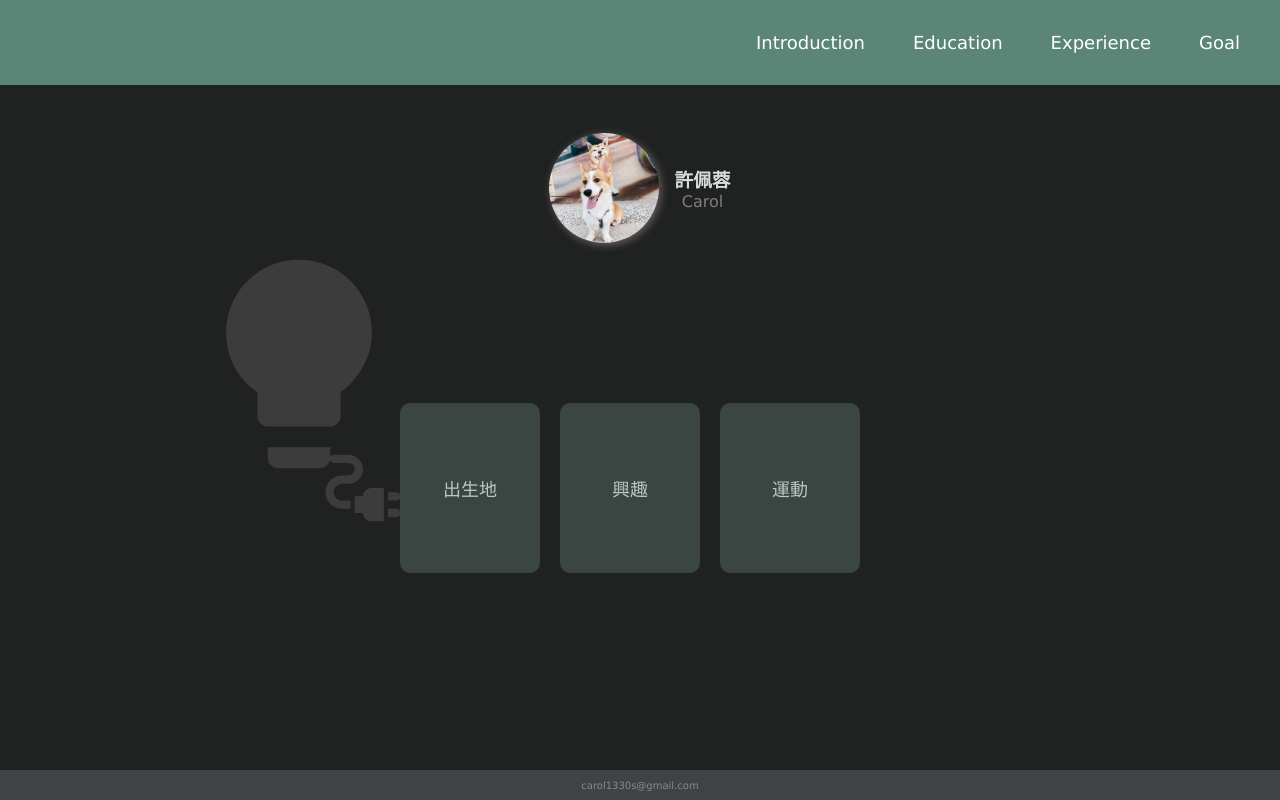
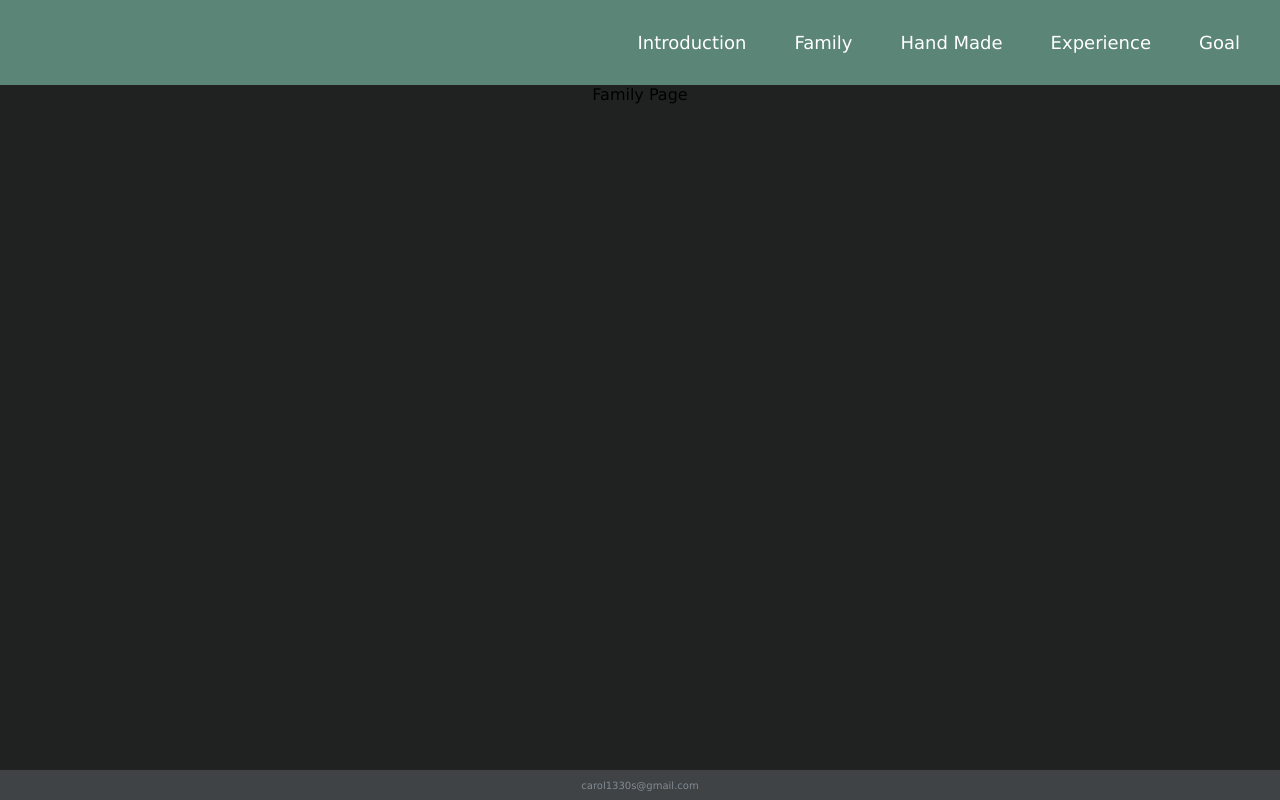
Before and after one commit to carol00/Introduction, a React (Create React App) app: page /family in a window 1280 px wide. Built offline with nearby package versions, Linux system fonts and the light colour scheme.

Commit message:
[新增] 頁面

```diff
--- a/src/App.js
+++ b/src/App.js
@@ -2,7 +2,8 @@ import { BrowserRouter as Router, Route, Routes } from 'react-router-dom'
 import './App.css'
 import Introduction from './view/introduction/Introduction'
 import Experience from './view/experience/Experience'
-import Education from './view/education/Education'
+import Family from './view/family/Family'
+import HandMade from './view/handMade/HandMade'
 import Goal from './view/goal/Goal'
 import TestView from './view/testView/TestView'
 import Header from './component/header/Header'
@@ -13,7 +14,8 @@ const RouterPage = () => {
     <Routes>
       <Route exact path="/" element={<Introduction/>} />
       <Route exact path="experience" element={<Experience/>} />
-      <Route exact path="education" element={<Education/>} />
+      <Route exact path="family" element={<Family/>} />
+      <Route exact path="handMade" element={<HandMade/>} />
       <Route exact path="goal" element={<Goal/>} />
       <Route exact path="test" element={<TestView/>} />
       <Route path="*" element={<Introduction/>} />
--- a/src/component/header/Header.jsx
+++ b/src/component/header/Header.jsx
@@ -2,7 +2,8 @@ import styles from './header.module.sass'
 
 const title = [
   {name: 'Introduction', href: '/'},
-  {name: 'Education', href: '/education'},
+  {name: 'Family', href: '/family'},
+  {name: 'Hand Made', href: '/handMade'},
   {name: 'Experience', href: '/experience'},
   {name: 'Goal', href: '/goal'},
 ]
--- a/src/view/education/Education.jsx
+++ /dev/null
@@ -1,5 +0,0 @@
-export default function Education() {
-  return (
-    <div>Education Page</div>
-  )
-}
--- a/src/view/education/index.js
+++ /dev/null
@@ -1 +0,0 @@
-export {default} from './Education'
--- /dev/null
+++ b/src/view/family/Family.jsx
@@ -0,0 +1,5 @@
+export default function Family() {
+  return (
+    <div>Family Page</div>
+  )
+}
--- /dev/null
+++ b/src/view/family/index.js
@@ -0,0 +1 @@
+export {default} from './Family'
--- /dev/null
+++ b/src/view/handMade/HandMade.jsx
@@ -0,0 +1,5 @@
+export default function HandMade() {
+  return (
+    <div>Hand Made</div>
+  )
+}
--- /dev/null
+++ b/src/view/handMade/index.js
@@ -0,0 +1 @@
+export {default} from './HandMade'
```
Also changed, not shown: src/view/family/family.module.sass (added), src/view/handMade/handMade.module.sass (added).
